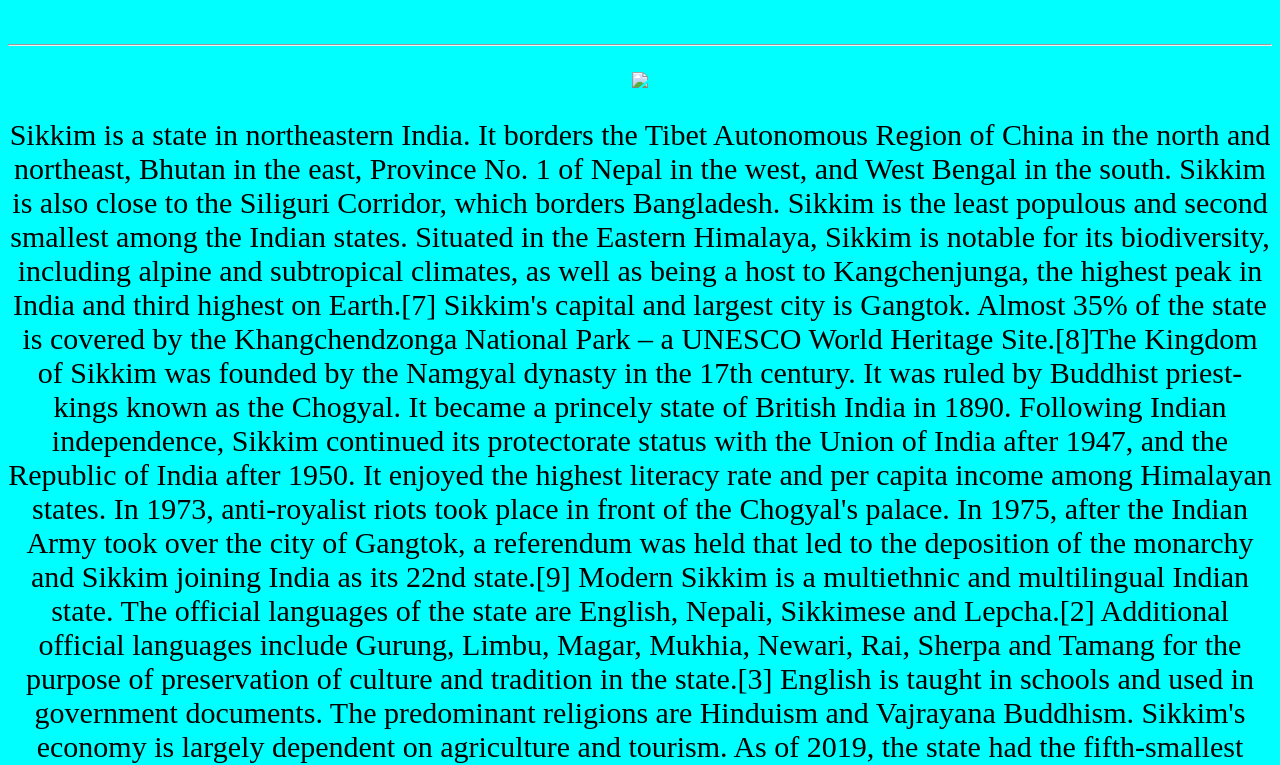
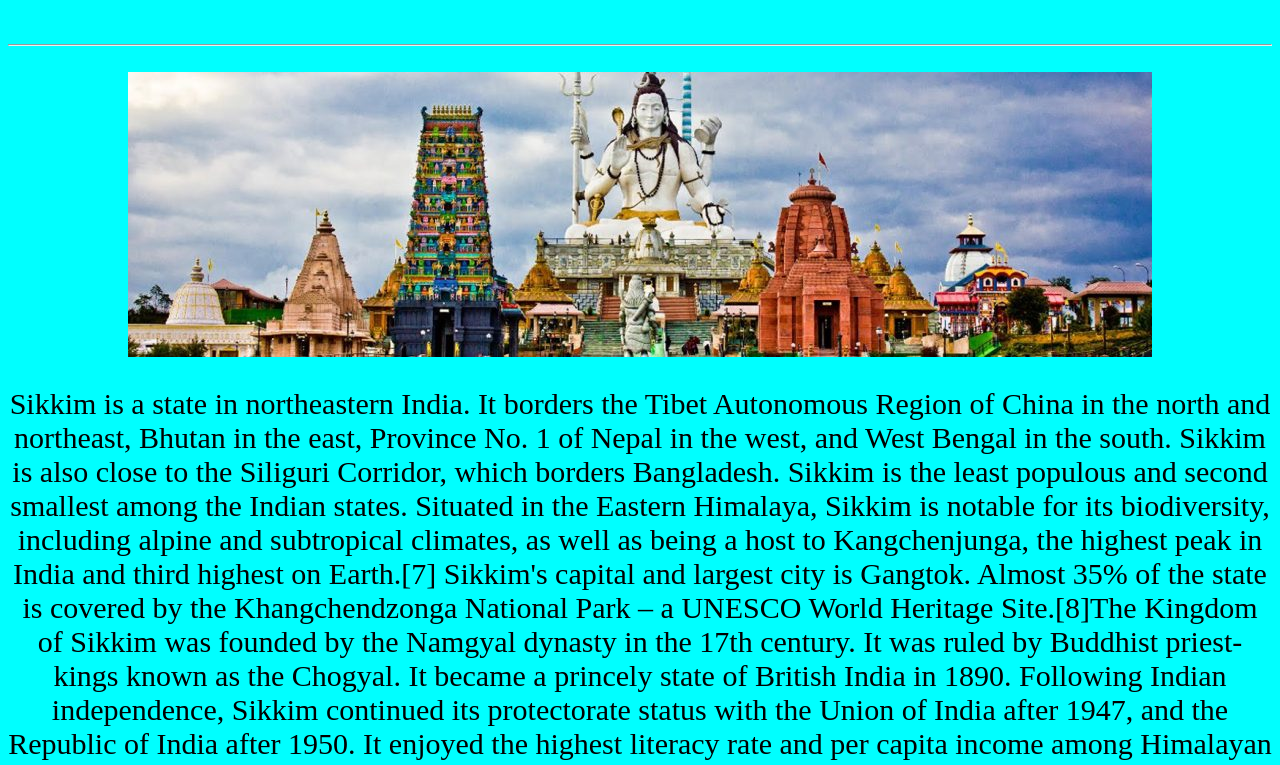
Before and after one commit to Aarav8/school-holiday-hoomework, a plain HTML site: page index.html in a window 1280 px wide. Shown: the part 48-813 px from the top of the page. Drawn offline with Linux system fonts and the light colour scheme.

Commit message:
Update index.html

```diff
--- a/index.html
+++ b/index.html
@@ -8,7 +8,7 @@
         <br>
         <hr>
         <br>
-        <img src=".jpg">
+        <img src="Siddheshwar_Dham.jpg">
         <br>
         <p style="font-size: 30px">Sikkim is a state in northeastern India. It borders the Tibet Autonomous Region of China in the north and northeast, Bhutan in the east, Province No. 1 of Nepal in the west, and West Bengal in the south. Sikkim is also close to the Siliguri Corridor, which borders Bangladesh. Sikkim is the least populous and second smallest among the Indian states. Situated in the Eastern Himalaya, Sikkim is notable for its biodiversity, including alpine and subtropical climates, as well as being a host to Kangchenjunga, the highest peak in India and third highest on Earth.[7] Sikkim's capital and largest city is Gangtok. Almost 35% of the state is covered by the Khangchendzonga National Park – a UNESCO World Heritage Site.[8]The Kingdom of Sikkim was founded by the Namgyal dynasty in the 17th century. It was ruled by Buddhist priest-kings known as the Chogyal. It became a princely state of British India in 1890. Following Indian independence, Sikkim continued its protectorate status with the Union of India after 1947, and the Republic of India after 1950. It enjoyed the highest literacy rate and per capita income among Himalayan states. In 1973, anti-royalist riots took place in front of the Chogyal's palace. In 1975, after the Indian Army took over the city of Gangtok, a referendum was held that led to the deposition of the monarchy and Sikkim joining India as its 22nd state.[9]
 
```
